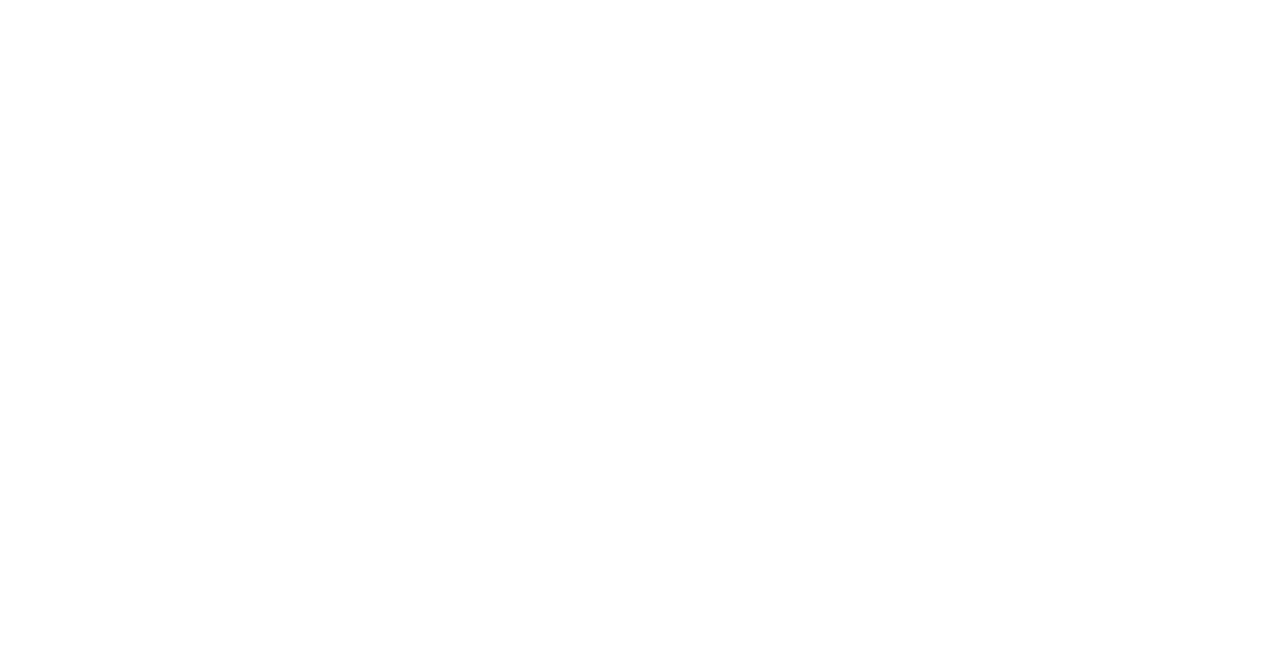
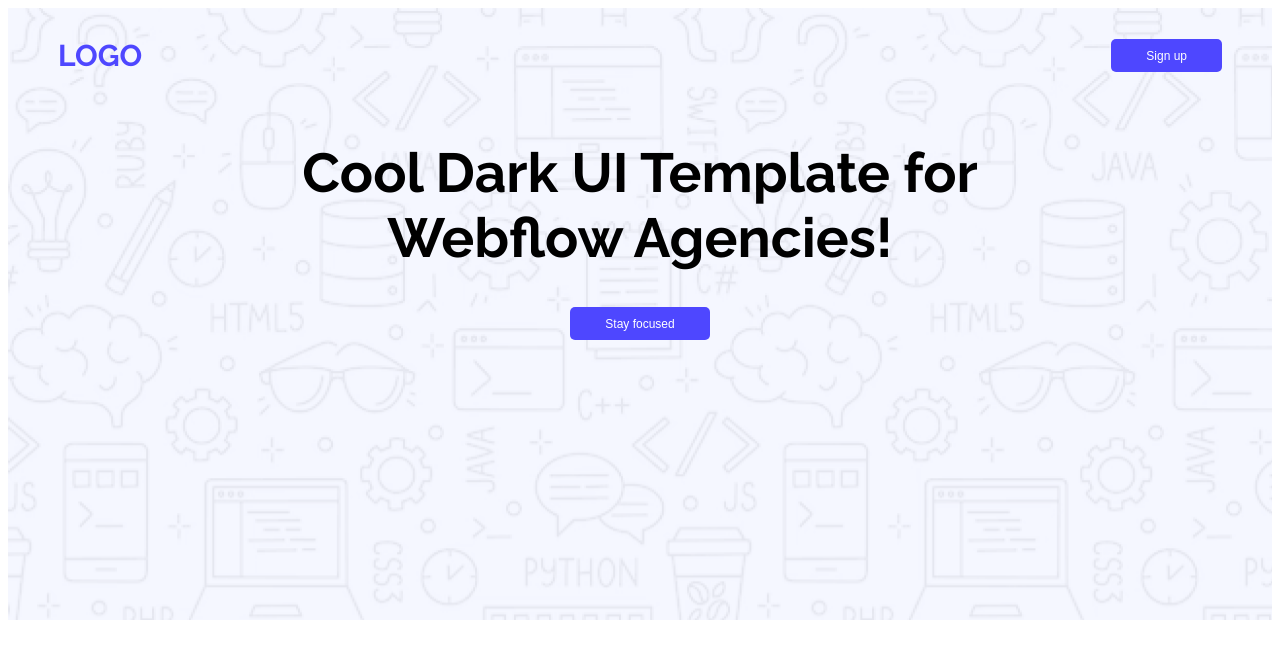
Before and after one commit to MdAbirAshfaq/B12A01-project1, a plain HTML site: page index.html in a window 1280 px wide. Drawn offline with Linux system fonts and the light colour scheme.

Commit message:
added banner

```diff
--- a/index.html
+++ b/index.html
@@ -10,8 +10,17 @@
     <link rel="stylesheet" href="styles/style.css">
 </head>
 <body class="raleway-font" >
-    <header>
-
+    <header class="header" >
+        <nav>
+        <h3>LOGO</h3>
+        <button class="btn" ><a class="a-btn" href="">Sign up</a></button>
+        </nav>
+        <div style="align-items: center;" >
+            <h1 class="banner-title" >Cool Dark UI Template for Webflow Agencies!</h1>
+            <div style="text-align: center;">
+                <button class="btn"> <a class="a-btn" href="">Stay focused </a> </button>
+            </div>
+        </div>
     </header>
     <main>
 
--- a/styles/style.css
+++ b/styles/style.css
@@ -3,3 +3,54 @@
   font-optical-sizing: auto;
   font-style: normal;
 }
+.header{
+    background-image: url(../images/Hero-bg.png);
+    padding-top: 0;
+    padding-bottom: 280px;
+  }
+nav{
+    display: flex;
+    justify-content: space-between;
+    align-items: center;
+    margin: 0 50px;
+}
+
+h3{
+    color:#4E47FF ;
+    font-size: 30px;
+}
+
+.btn{
+    color: white;
+    background-color: #4E47FF;
+    border-radius: 5px;
+    border: none;
+    text-decoration: none;
+    padding: 9px 35px;
+    font-weight: normal;
+}
+.a-btn{
+    color: white;
+    text-decoration: none;
+    font-size: 12px;
+    font-weight: 20px;
+}
+/*button:hover {
+  color: yellowgreen;
+} */
+.banner-title{
+    text-align: center;
+    padding: 0 200px;
+    font-size: 55px;
+    font-weight: bold;
+}
+.banner-btn{
+    color: white;
+    background-color: #4E47FF;
+    border-radius: 5px;
+    border: none;
+    text-decoration: none;
+    padding: 4px 17px;
+    font-size: 2px;
+
+}
```
